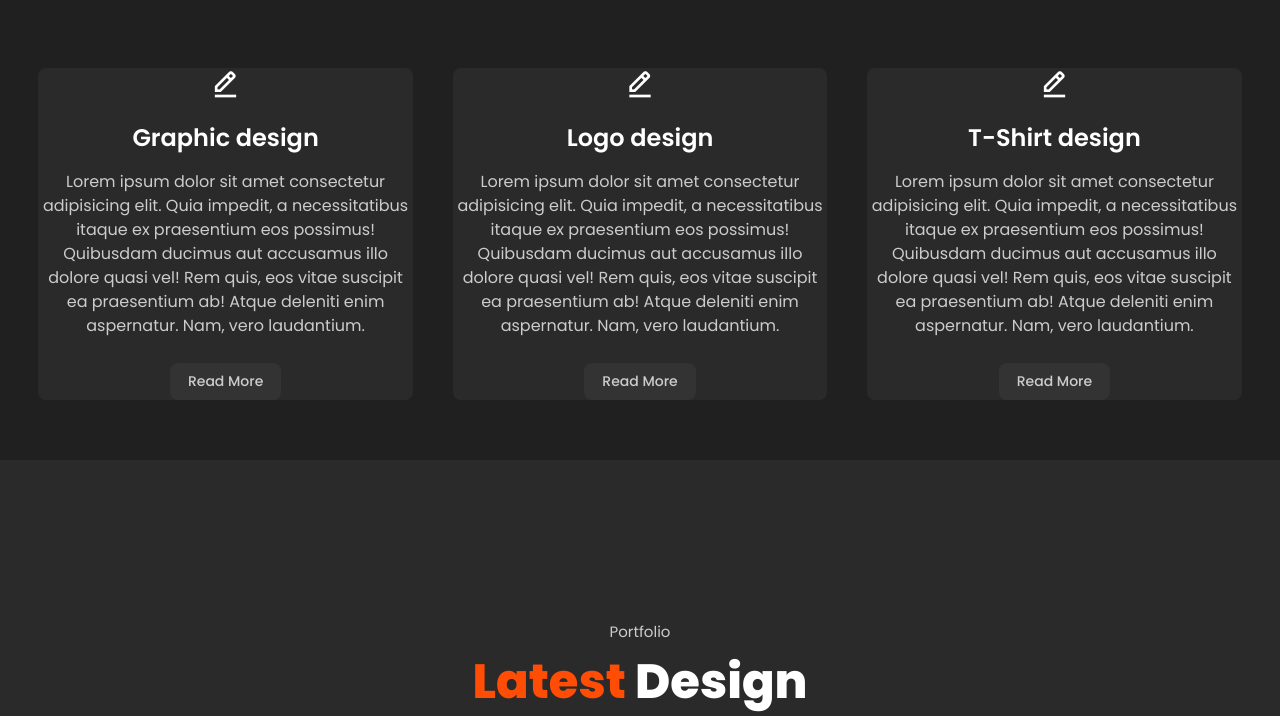
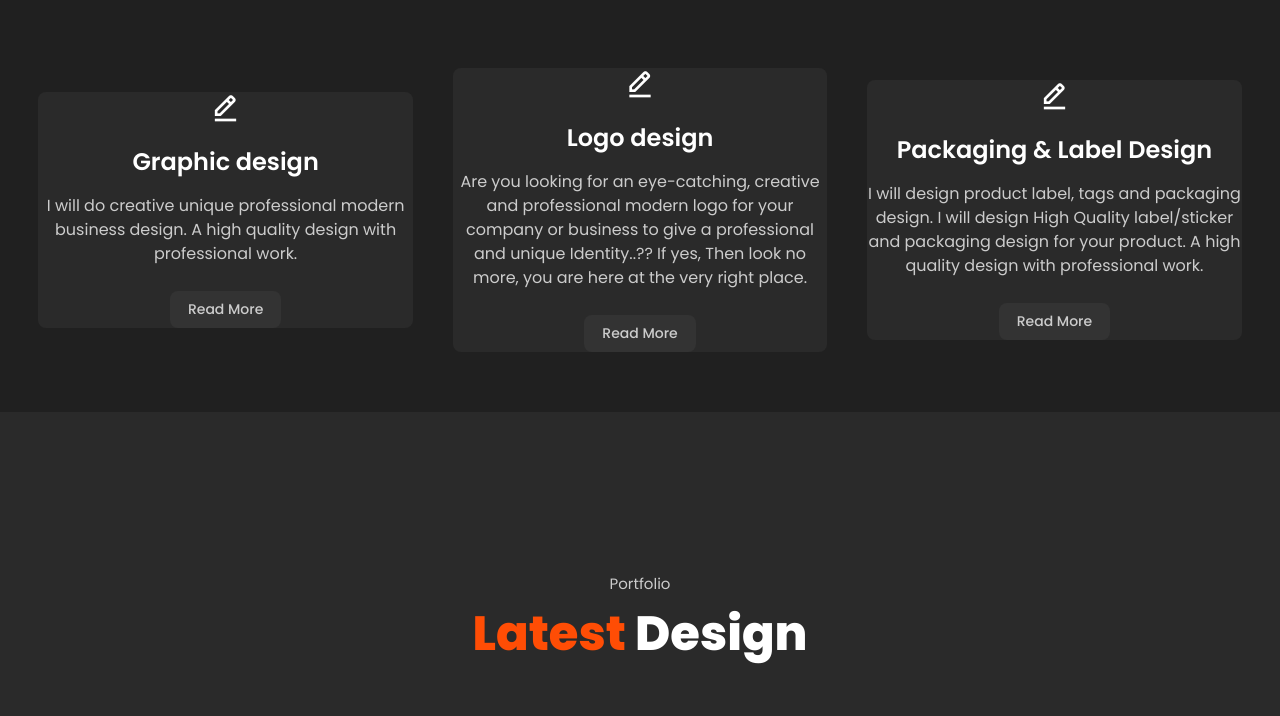
Before and after one commit to Jion939/portfolio, a plain HTML site: page index.html in a window 1280 px wide. Shown: the part 1645-2361 px from the top of the page. Drawn offline with nearby package versions, Linux system fonts and the light colour scheme.

Commit message:
first commit

```diff
--- a/index.html
+++ b/index.html
@@ -84,7 +84,7 @@
                 <i class='bx bx-edit-alt'></i>
             </div>
             <h3>Graphic design</h3>
-            <p>Lorem ipsum dolor sit amet consectetur adipisicing elit. Quia impedit, a necessitatibus itaque ex praesentium eos possimus! Quibusdam ducimus aut accusamus illo dolore quasi vel! Rem quis, eos vitae suscipit ea praesentium ab! Atque deleniti enim aspernatur. Nam, vero laudantium.</p>
+            <p>I will do creative unique professional modern business  design. A high quality design with professional work.</p>
             <a href="#"class="read">Read More</a>
         </div>
 
@@ -93,7 +93,8 @@
                 <i class='bx bx-edit-alt'></i>
             </div>
             <h3>Logo design</h3>
-            <p>Lorem ipsum dolor sit amet consectetur adipisicing elit. Quia impedit, a necessitatibus itaque ex praesentium eos possimus! Quibusdam ducimus aut accusamus illo dolore quasi vel! Rem quis, eos vitae suscipit ea praesentium ab! Atque deleniti enim aspernatur. Nam, vero laudantium.</p>
+            <p>Are you looking for an eye-catching, creative and professional modern logo for your company or business to give a professional and unique Identity..?? If yes, Then look no more, you are here at the very right place.
+            </p>
             <a href="#"class="read">Read More</a>
         </div>
 
@@ -103,8 +104,8 @@
             <div class="s-iconS">
                 <i class='bx bx-edit-alt'></i>
             </div>
-            <h3>T-Shirt design</h3>
-            <p>Lorem ipsum dolor sit amet consectetur adipisicing elit. Quia impedit, a necessitatibus itaque ex praesentium eos possimus! Quibusdam ducimus aut accusamus illo dolore quasi vel! Rem quis, eos vitae suscipit ea praesentium ab! Atque deleniti enim aspernatur. Nam, vero laudantium.</p>
+            <h3>Packaging & Label Design</h3>
+            <p>I will design product label, tags and packaging design. I will design  High Quality label/sticker and packaging design for your product. A high quality design with professional work.</p>
             <a href="#"class="read">Read More</a>
         </div>
 
```
